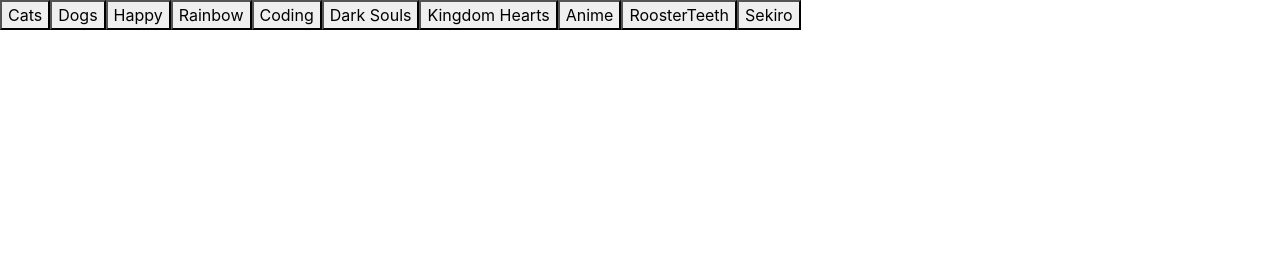
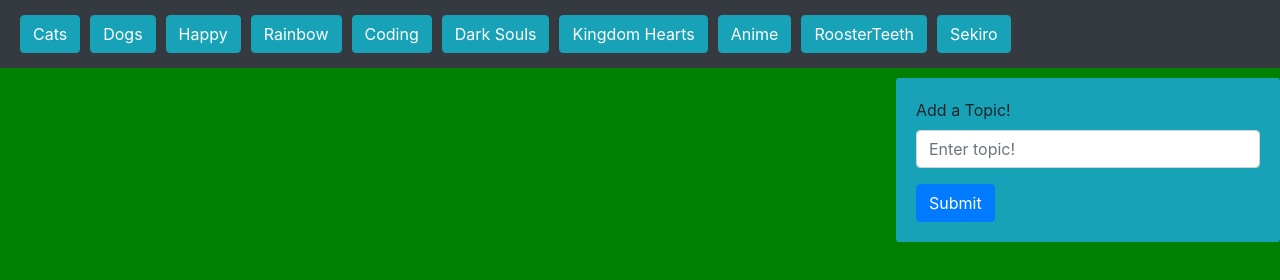
Before and after one commit to justin-barfield/Giphy-API, a plain HTML site: page index.html in a window 1280 px wide. Drawn offline with nearby package versions, Linux system fonts and the light colour scheme.

Commit message:
Form added to html to record input of new topics. No script added to record input. Bootstrap added to make the HTML look better. CSS added to have form and giphy area side-by-side.

```diff
--- a/assets/css/style.css
+++ b/assets/css/style.css
@@ -0,0 +1,23 @@
+html {
+    background-color: green
+}
+
+#button-area {
+    padding: 15px;
+    margin-bottom: 10px;
+}
+
+.topics {
+    margin: 0px 5px;
+}
+
+#add-topic-area {
+    width: 30%;
+    float: right;
+    padding: 20px;
+}
+
+#giphy-area {
+    width: 60%;
+    display: none;
+}
--- a/index.html
+++ b/index.html
@@ -15,15 +15,19 @@
 <body>
 
     <!-- Button Area -->
-    <div id="button-area">
+    <div id="button-area" class="container-fluid bg-dark">
 
     </div>
 
     <!-- Add Topic Button -->
-    <div id="add-topic-area">
+    <div id="add-topic-area" class="container bg-info rounded-sm">
 
         <form>
-
+            <div class="form-group">
+                <label for="add-topic">Add a Topic!</label>
+                <input type="text" class="form-control" id="add-topic" aria-describedby="emailHelp" placeholder="Enter topic!">
+            </div>
+        <button type="submit" class="btn btn-primary">Submit</button>
         </form>
     </div>
 
@@ -56,9 +60,9 @@
     ];
 
     $.each(topics, function(index, value){
-        $('#button-area').append('<button class="topics">' +value+ '</button>')
+        $('#button-area').append('<button class="topics btn btn-info">' +value+ '</button>')
     })
-    debugger
+
     var giphyURL = 'https://api.giphy.com/v1/gifs/random?';
     var giphyApiKey = 'api_key=TZuN5wWmbWU0ZjT6YzH5k5292AUhCHjO';
     var giphyParameters = '&rating=G&lang=en'
@@ -67,6 +71,9 @@
         var selectedTopic = $(this).text();
         var giphyTag = '&tag=' + selectedTopic;
         var queryURL = giphyURL+giphyApiKey+giphyTag+giphyParameters;
+        $('#giphy-area').css({
+            display: ''
+        })
         console.log(queryURL);
         console.log(giphyTag);
 
```
